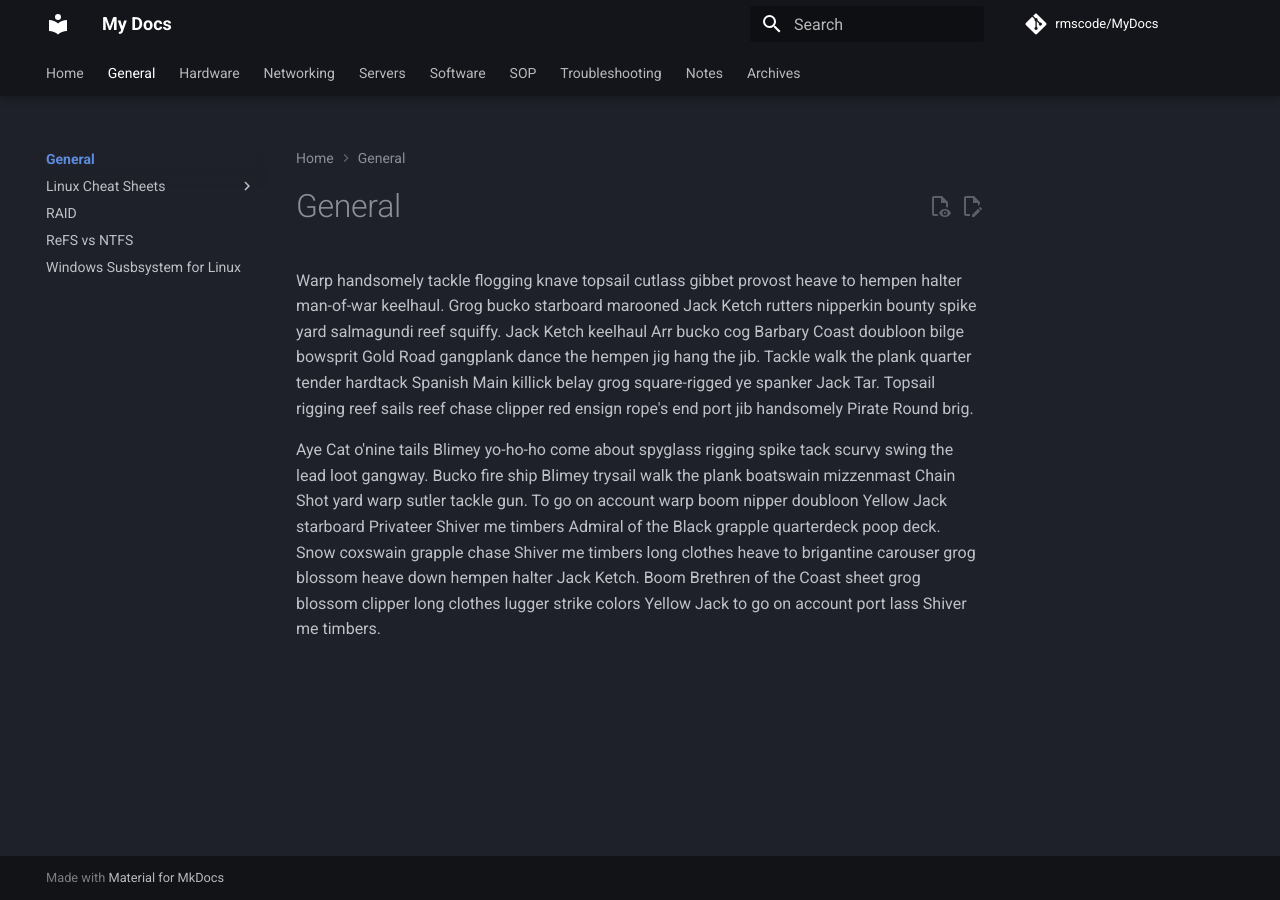
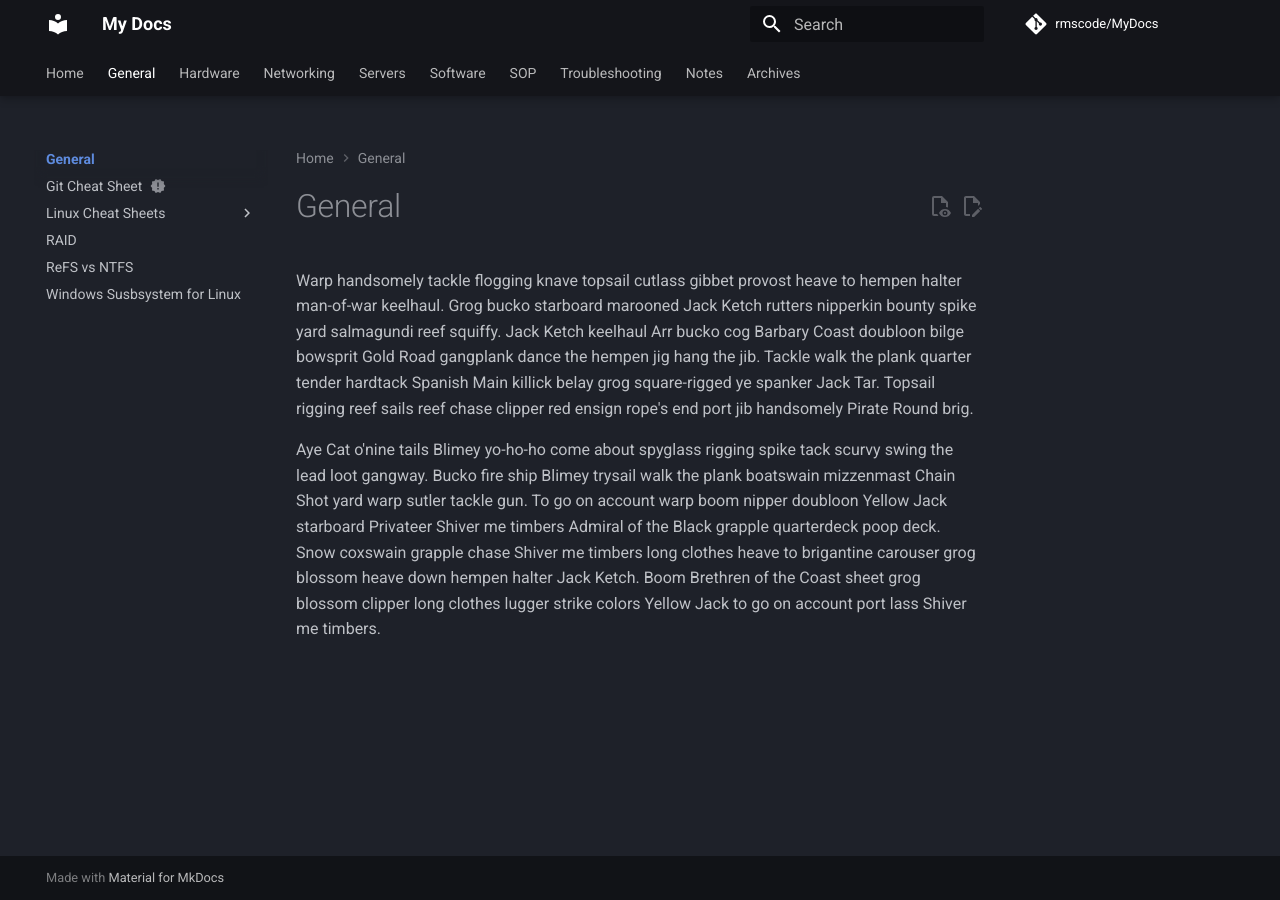
Before and after one commit to rmscode/binary-garden, an MkDocs documentation site: the page built from docs/general/index.md, in a window 1280 px wide. Built offline with MkDocs 1.6.1 and Material for MkDocs 9.7.7, drawn with Linux system fonts in a browser that asks for light colours; comment, search, counter and statistics services are not loaded.

Commit message:
Chore: Add git cheat sheet to nav

```diff
--- a/mkdocs.yml
+++ b/mkdocs.yml
@@ -110,6 +110,7 @@ nav:
   - Home: index.md
   - General:
     - general/index.md
+    - Git Cheat Sheet: general/git-cheat-sheet.md
     - Linux Cheat Sheets:
       - Commands: general/linux-cheat-sheet.md
       - Directory Structure Explained: general/linux-directory-structure.md
```
